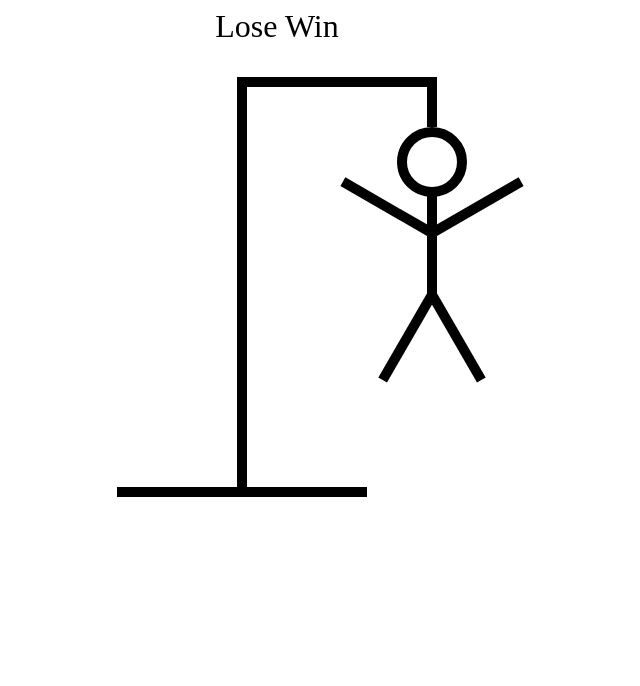
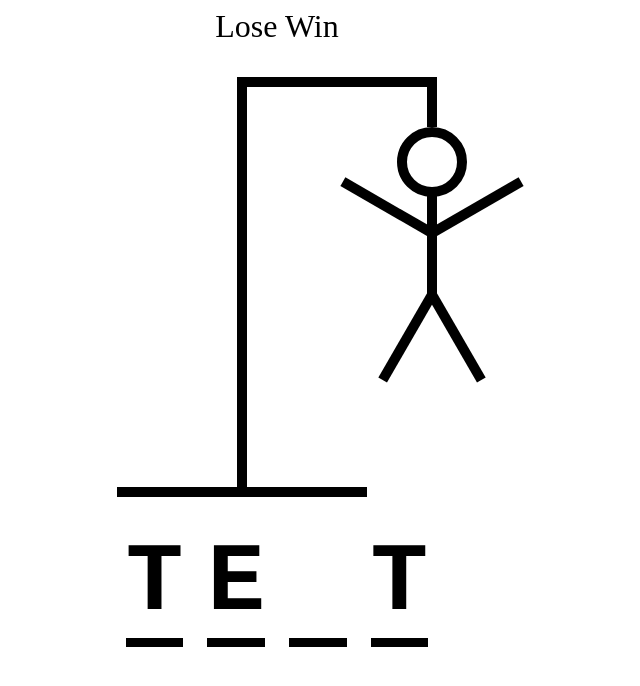
Before and after one commit to callumbuttery/Hangman, a React (Vite) app: page / in a window 1280 px wide. Shown: the top 686 px of the page, without its empty margins (363-1003 px from the left). Built offline with nearby package versions, Linux system fonts and the light colour scheme.

Commit message:
Feat: add in word

```diff
--- a/src/components/HangmanWord.tsx
+++ b/src/components/HangmanWord.tsx
@@ -1,7 +1,13 @@
-export const HangmanWord: React.FC = () => {
+export function HangmanWord() {
+    const word = "test";
+    const guessedLetters = ['t', 'e'];
     return (
-        <div>
-
+        <div style={{ display: 'flex', gap: '.25em', fontSize: '6rem', fontWeight: "bold", textTransform: 'uppercase', fontFamily: 'monospace' }}>
+            {word.split("").map((letter, index) => (
+                <span style={{  borderBottom: '.1em solid black'}} key={index}>
+                    <span style={{ visibility: guessedLetters.includes(letter) ? 'visible' : 'hidden'}}>{letter}</span>
+                </span>
+            ))}
         </div>
     )
 }
```
